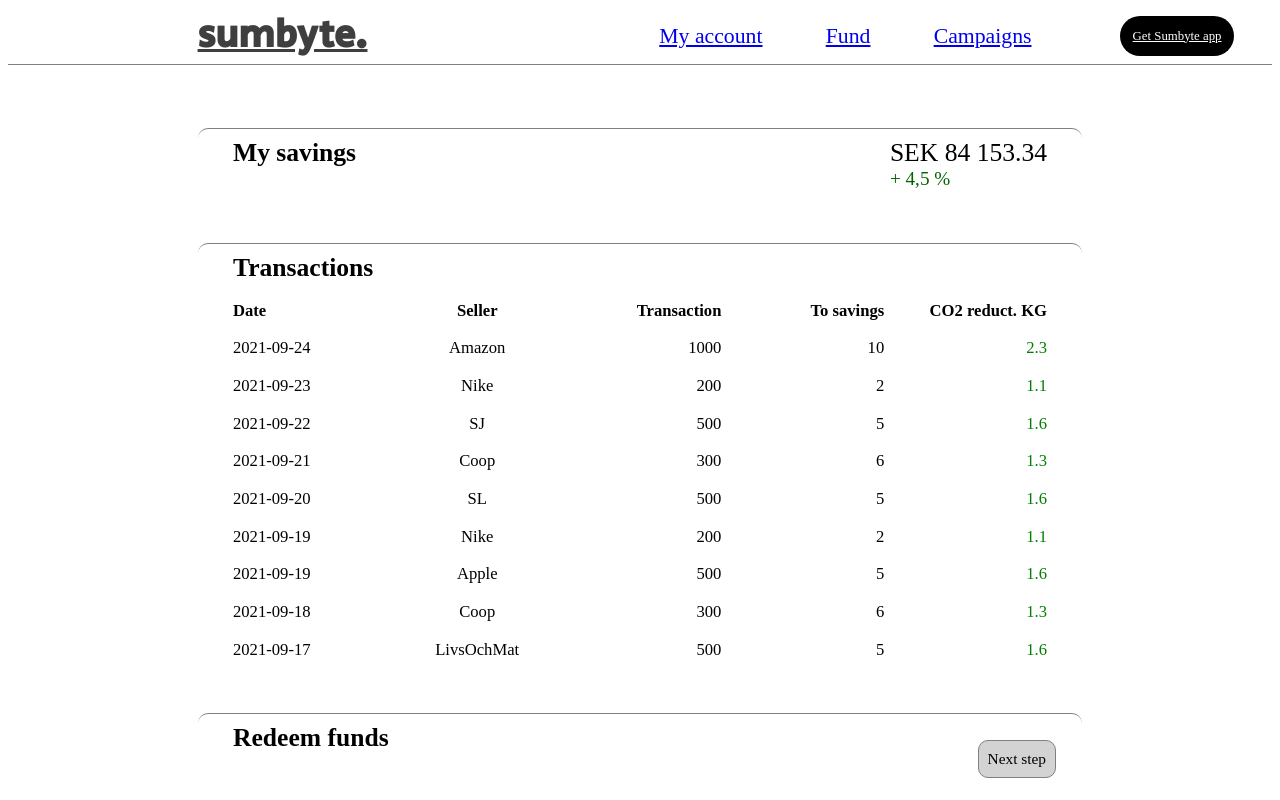
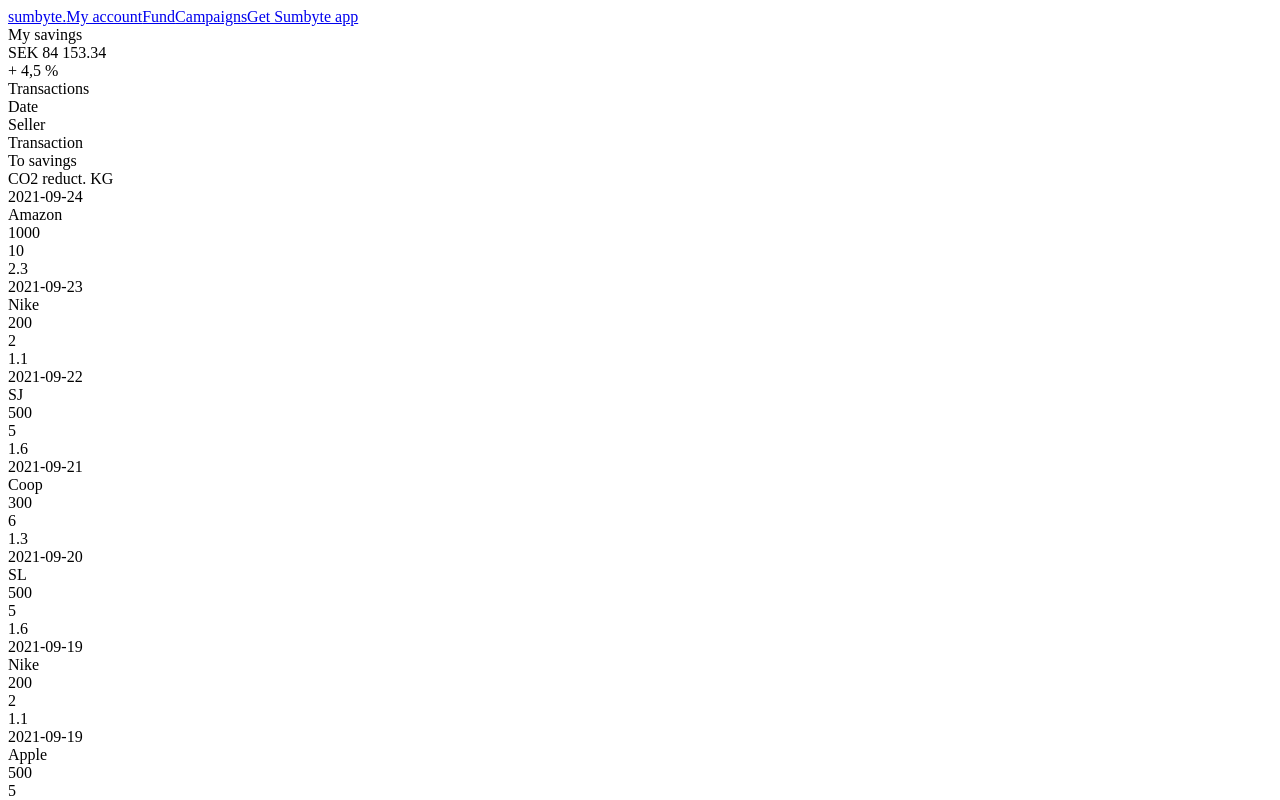
Before and after one commit to thisSource/terraPublic, a Next.js app: page /myaccount in a window 1280 px wide. Shown: the top 800 px of the page. Built offline with nearby package versions, Linux system fonts and the light colour scheme.

Commit message:
Remove all old styles.
We decided on moving to tailwindcss to hopefully gain some speed on the
visuals.
Therefore removing all old styles was a something that feel ok, starting
from scratch.

```diff
--- a/components/Navbar.tsx
+++ b/components/Navbar.tsx
@@ -1,14 +1,23 @@
-import Link from 'next/link';
-import styles from "../styles/Navbar.module.css";
+import Link from "next/link";
 
 function Navbar() {
   return (
-    <div className={styles.navbar}>
-      <Link href="/"><a className={styles.logo}>sumbyte.</a></Link>
-      <Link href="./myaccount"><a className={styles.myaccount}>My account</a></Link>
-      <Link href="./fund"><a className={styles.fund}>Fund</a></Link>
-      <Link href="./campaign"><a className={styles.campaignsNavbar}>Campaigns</a></Link>
-      <Link href="./app"><a className={styles.appNavbar}>Get Sumbyte app</a></Link>
+    <div>
+      <Link href="/">
+        <a>sumbyte.</a>
+      </Link>
+      <Link href="/myaccount">
+        <a>My account</a>
+      </Link>
+      <Link href="/fund">
+        <a>Fund</a>
+      </Link>
+      <Link href="/campaign">
+        <a>Campaigns</a>
+      </Link>
+      <Link href="/app">
+        <a>Get Sumbyte app</a>
+      </Link>
     </div>
   );
 }
--- a/components/myAccountContainerComps/BalanceContainer.tsx
+++ b/components/myAccountContainerComps/BalanceContainer.tsx
@@ -1,16 +1,13 @@
-import styles from "../../styles/MyAccount.module.css";
-
-
-function BalanceContainer(){
-    return (
-        <div className={styles.balanceContainer}>
-            <div className={styles.balance}>My savings</div>
-            <div className={styles.balanceamount}>SEK 84 153.34
-            <div className={styles.funddevelopment}> + 4,5 %</div>
-            </div>
-
-        </div>
-    )
+function BalanceContainer() {
+  return (
+    <div>
+      <div>My savings</div>
+      <div>
+        SEK 84 153.34
+        <div> + 4,5 %</div>
+      </div>
+    </div>
+  );
 }
 
-export default BalanceContainer
+export default BalanceContainer;
--- a/components/myAccountContainerComps/MainContainer.tsx
+++ b/components/myAccountContainerComps/MainContainer.tsx
@@ -1,15 +1,13 @@
-import styles from "../../styles/MyAccount.module.css";
 import BalanceContainer from "./BalanceContainer";
 import RedeemContainer from "./RedeemContainer";
 import TransactionContainer from "./TransactionContainer";
 
-
 function MainContainer() {
   return (
-    <div className={styles.mainContainer}>
-      <BalanceContainer/>
-      <TransactionContainer/>
-      <RedeemContainer/>
+    <div>
+      <BalanceContainer />
+      <TransactionContainer />
+      <RedeemContainer />
     </div>
   );
 }
--- a/components/myAccountContainerComps/RedeemContainer.tsx
+++ b/components/myAccountContainerComps/RedeemContainer.tsx
@@ -1,14 +1,11 @@
-import styles from "../../styles/MyAccount.module.css";
-
-function RedeemContainer(){
-    return (
-        <div className={styles.balanceContainer}>
-            <div className={styles.balance}>Redeem funds</div>
-            <div className={styles.redeembutton}>Next step</div>
-            {/* <div className={styles.funddevelopment}> + 4,5 %</div> */}
-
-        </div>
-    )
+function RedeemContainer() {
+  return (
+    <div>
+      <div>Redeem funds</div>
+      <div>Next step</div>
+      {/* <div > + 4,5 %</div> */}
+    </div>
+  );
 }
 
-export default RedeemContainer
+export default RedeemContainer;
--- a/components/myAccountContainerComps/TransactionContainer.tsx
+++ b/components/myAccountContainerComps/TransactionContainer.tsx
@@ -1,15 +1,11 @@
-import styles from "../../styles/MyAccount.module.css";
-
 function TransactionContainer() {
-let transactionHeaders =
-  {
+  let transactionHeaders = {
     date: "Date",
     seller: "Seller",
     amount: "Transaction",
     investment: "To savings",
-    CO2: "CO2 reduct. KG"}
-
-
+    CO2: "CO2 reduct. KG",
+  };
 
   let transactionPlaceholder = [
     {
@@ -17,40 +13,86 @@
       seller: "Amazon",
       amount: 1000,
       investment: 1000 * 0.01,
-      CO2: 2.3
+      CO2: 2.3,
     },
-    { date: "2021-09-23", seller: "Nike", amount: 200, investment: 200 * 0.01, CO2: 1.1 },
-    { date: "2021-09-22", seller: "SJ", amount: 500, investment: 500 * 0.01, CO2: 1.6 },
-    { date: "2021-09-21", seller: "Coop", amount: 300, investment: 300 * 0.02, CO2: 1.3 },
-    { date: "2021-09-20", seller: "SL", amount: 500, investment: 500 * 0.01, CO2: 1.6 },
-    { date: "2021-09-19", seller: "Nike", amount: 200, investment: 200 * 0.01, CO2: 1.1 },
-    { date: "2021-09-19", seller: "Apple", amount: 500, investment: 500 * 0.01, CO2: 1.6 },
-    { date: "2021-09-18", seller: "Coop", amount: 300, investment: 300 * 0.02, CO2: 1.3 },
-    { date: "2021-09-17", seller: "LivsOchMat", amount: 500, investment: 500 * 0.01, CO2: 1.6 }
+    {
+      date: "2021-09-23",
+      seller: "Nike",
+      amount: 200,
+      investment: 200 * 0.01,
+      CO2: 1.1,
+    },
+    {
+      date: "2021-09-22",
+      seller: "SJ",
+      amount: 500,
+      investment: 500 * 0.01,
+      CO2: 1.6,
+    },
+    {
+      date: "2021-09-21",
+      seller: "Coop",
+      amount: 300,
+      investment: 300 * 0.02,
+      CO2: 1.3,
+    },
+    {
+      date: "2021-09-20",
+      seller: "SL",
+      amount: 500,
+      investment: 500 * 0.01,
+      CO2: 1.6,
+    },
+    {
+      date: "2021-09-19",
+      seller: "Nike",
+      amount: 200,
+      investment: 200 * 0.01,
+      CO2: 1.1,
+    },
+    {
+      date: "2021-09-19",
+      seller: "Apple",
+      amount: 500,
+      investment: 500 * 0.01,
+      CO2: 1.6,
+    },
+    {
+      date: "2021-09-18",
+      seller: "Coop",
+      amount: 300,
+      investment: 300 * 0.02,
+      CO2: 1.3,
+    },
+    {
+      date: "2021-09-17",
+      seller: "LivsOchMat",
+      amount: 500,
+      investment: 500 * 0.01,
+      CO2: 1.6,
+    },
   ];
 
   return (
-    <div className={styles.transactionContainer}>
-      <div className={styles.transactionContainerHeading}>Transactions</div>
-      <div className={styles.transheaders}>
-
-              <div className={styles.transdatehead}>{transactionHeaders.date}</div>
-              <div className={styles.transsellerhead}>{transactionHeaders.seller}</div>
-              <div className={styles.transamounthead}>{transactionHeaders.amount}</div>
-              <div className={styles.transinvesthead}>{transactionHeaders.investment}</div>
-              <div className={styles.transreductionhead}>{transactionHeaders.CO2}</div>
-            </div>
-
+    <div>
+      <div>Transactions</div>
+      <div>
+        <div>{transactionHeaders.date}</div>
+        <div>{transactionHeaders.seller}</div>
+        <div>{transactionHeaders.amount}</div>
+        <div>{transactionHeaders.investment}</div>
+        <div>{transactionHeaders.CO2}</div>
+      </div>
 
       <div>
         {transactionPlaceholder.map((trans) => {
           return (
-            <div className={styles.transactions}>
-              <div className={styles.transdate}>{trans.date}</div>
-              <div className={styles.transseller}>{trans.seller}</div>
-              <div className={styles.transamount}>{trans.amount}</div>
-              <div className={styles.transinvest}>{trans.investment}</div>
-              <div className={styles.transreduction}>{trans.CO2}</div>
+            <div>
+              <div>{trans.date}</div>
+              <div>{trans.seller}</div>
+              <div>{trans.amount}</div>
+              <div>{trans.investment}</div>
+              <div>{trans.CO2}</div>
             </div>
           );
         })}
```
Also changed, not shown: components/campaignContainerComps/CampaignContainer.tsx (+12 -13 lines), components/fundContainerComps.tsx/fundContainer.tsx (+17 -18 lines), pages/index.tsx (+8 -9 lines).
